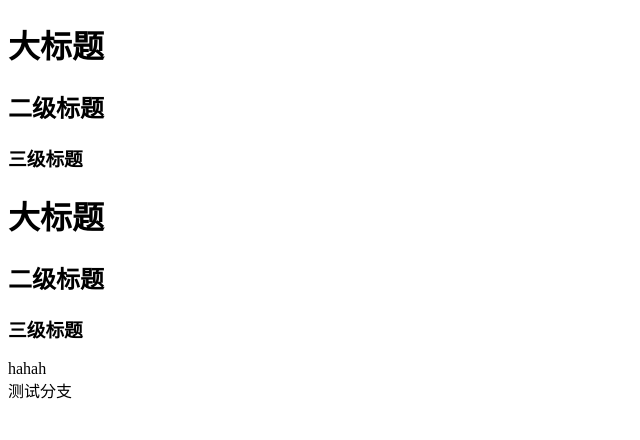
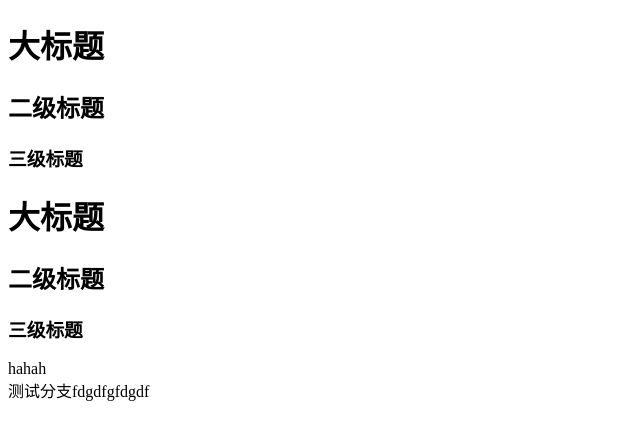
Before and after one commit to zhaozhuodev/work-flow, a website: page index.html in a window 1280 px wide. Shown: the whole page, without its empty margins (0-640 px from the left). Drawn offline with Linux system fonts and the light colour scheme.

Commit message:
Update index.html

```diff
--- a/index.html
+++ b/index.html
@@ -16,7 +16,7 @@
     <h2>二级标题</h2>
     <h3>三级标题</h3>
     <div>hahah</div>
-    测试分支
+    测试分支fdgdfgfdgdf
 
 </body>
 
```
